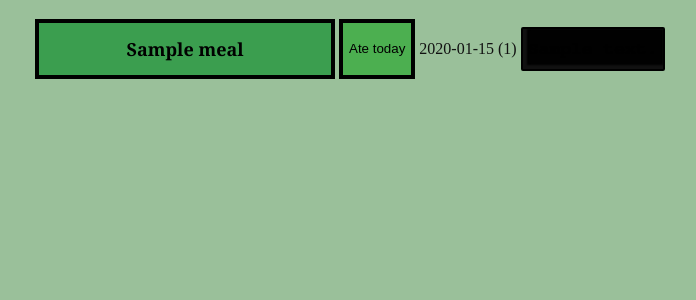
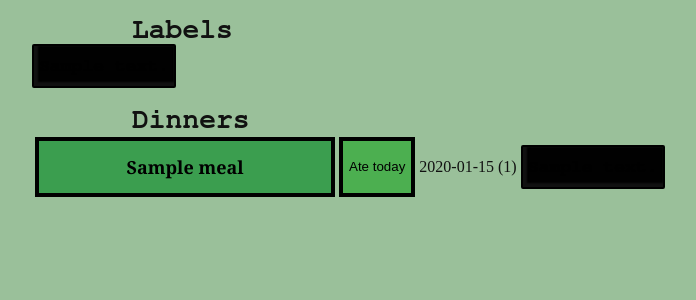
Before and after one commit to Fakor/DinnerVault, a Django app: page /main/overview/ in a window 1280 px wide. Shown: the part 249-549 px from the top of the page, without its empty margins (16-712 px from the left). Run offline with Django 3.2, Linux system fonts and the light colour scheme; a user stored in the database is signed in; tables that the repository leaves empty hold one stand-in row (values such as "Sample post"); parts of the project's set-up code (start-up, migrations or seed data) failed here and were passed over.

Commit message:
Labels now shown in overview

```diff
--- a/src/main/templates/main/overview.html
+++ b/src/main/templates/main/overview.html
@@ -12,8 +12,13 @@
         create_header("{% static '/main/images/logo.png' %}", "Overview");
     </script>
 <ol>
+    <h2>Labels</h2><br>
+    {% for label in labels %}
+        <label class="dinner_label" style="background-color: {{ label.get_color_string }};">{{ label.text }}</label>
+    {% endfor%}
+    <br><br><h2>Dinners</h2><br>
     <table>
-{% for meal in meals %}
+    {% for meal in meals %}
     <tr>
         <form action="/main/overview/" method="post">
             {% csrf_token %}
--- a/src/main/views.py
+++ b/src/main/views.py
@@ -6,7 +6,7 @@
 
 import datetime
 
-from .models import Meal, order_meal_by_date, create_label_db
+from .models import *
 from .forms import *
 
 
@@ -22,7 +22,7 @@
             meal.add_date_today()
         else:
             return HttpResponse("Cant interpret post message!")
-    context = {'meals': order_meal_by_date()}
+    context = {'meals': order_meal_by_date(), 'labels': Label.objects.all()}
     return render(request, 'main/overview.html', context)
 
 
```
